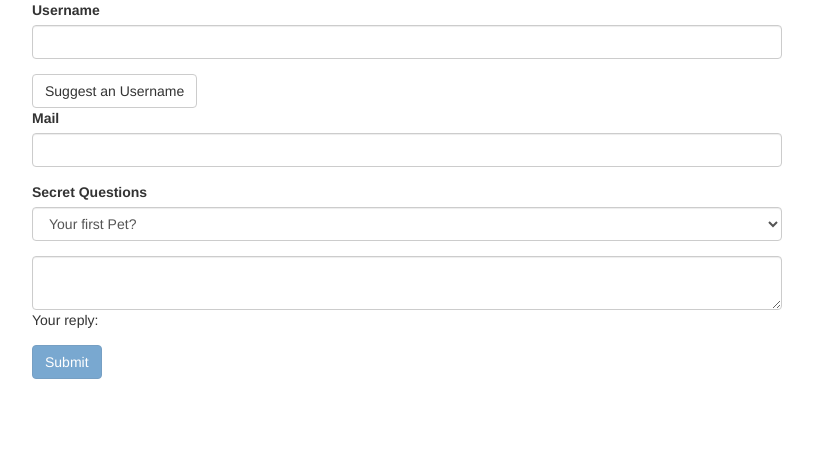
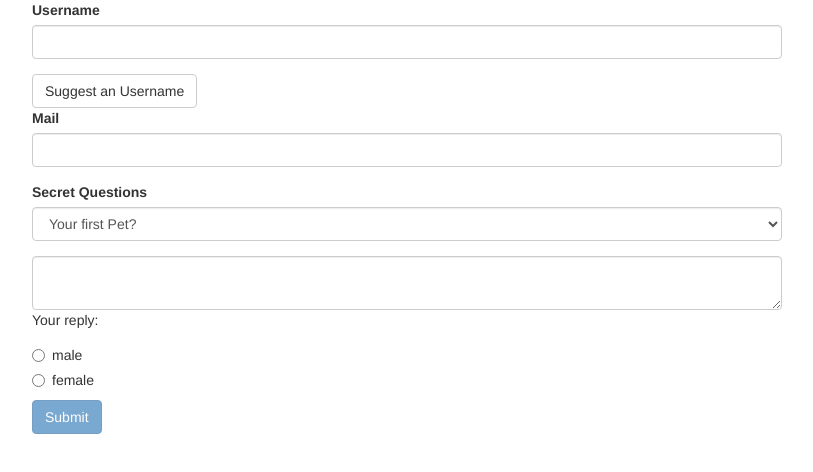
Before and after one commit to techraiders/ng4forms, an Angular app: page / in a window 1280 px wide. Shown: the top 472 px of the page, without its empty margins (248-1061 px from the left). Built offline with nearby package versions, Linux system fonts and the light colour scheme.

Commit message:
Takes gender input by radio button, dynamically populates gender options from component class.

```diff
--- a/src/app/template-driven/template-driven.component.html
+++ b/src/app/template-driven/template-driven.component.html
@@ -28,6 +28,12 @@
           <textarea name="questionAnswer" [(ngModel)]="answer" class="form-control"></textarea>
           <p>Your reply: {{answer}} </p>
         </div>
+        <div class="radio" *ngFor="let gender of genders">
+          <label>
+            <input type="radio" name="gender" ngModel [value]="gender" required>
+            {{gender}}
+          </label>
+        </div>
         <button class="btn btn-primary" type="submit" [disabled]="f.invalid">Submit</button>
       </form>
     </div>
--- a/src/app/template-driven/template-driven.component.ts
+++ b/src/app/template-driven/template-driven.component.ts
@@ -10,6 +10,7 @@
   @ViewChild('f') signupForm: NgForm;
   defaultQuestion = 'pet';
   answer = '';
+  genders = ['male', 'female'];
 
   constructor() { }
 
```
